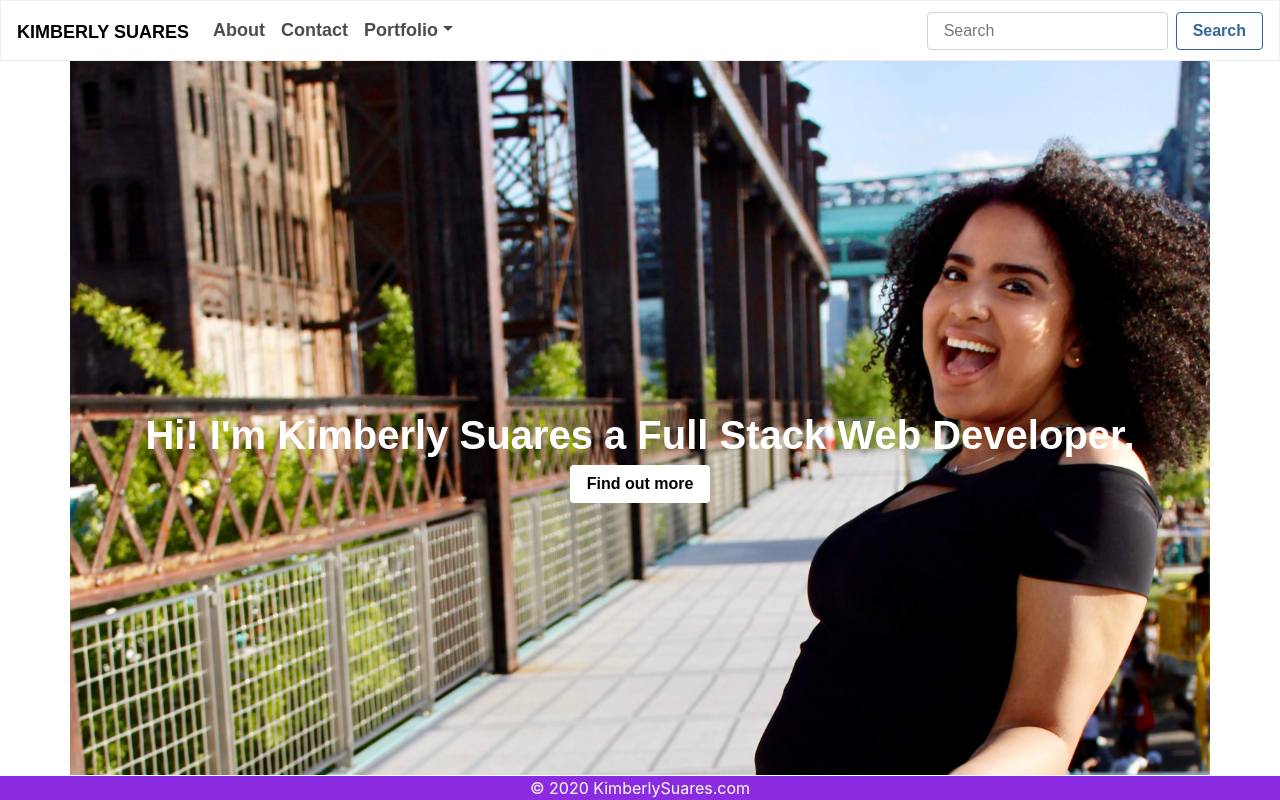
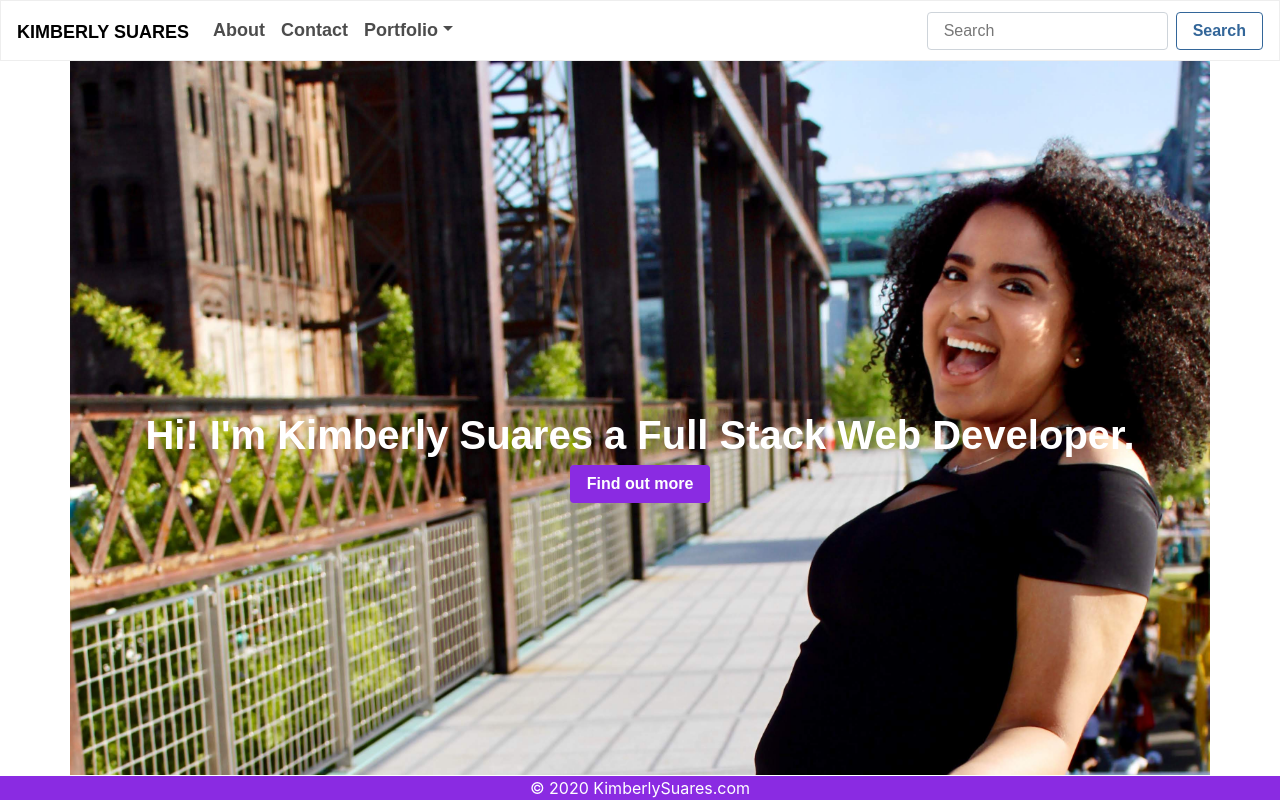
Before and after one commit to ksuares1/kimberly-, a React (Create React App) app in the folder client/: page / in a window 1280 px wide. Built offline with nearby package versions, Linux system fonts and the light colour scheme; a web font is replaced by a local one.

Commit message:
updated home button

```diff
--- a/client/src/components/Home/index.css
+++ b/client/src/components/Home/index.css
@@ -20,6 +20,6 @@
 }
 
 .home-btn{
-    background-color:white;
-    color:black;
+    background-color:blueviolet;
+    color: white;
 }
```
